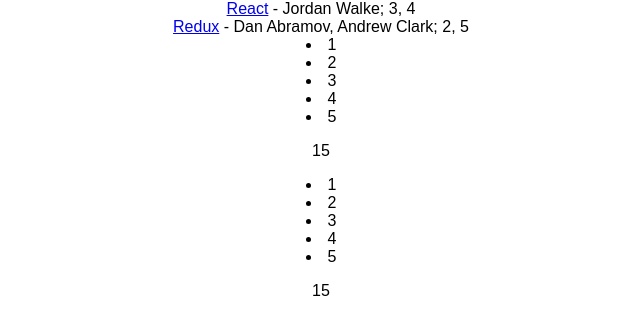
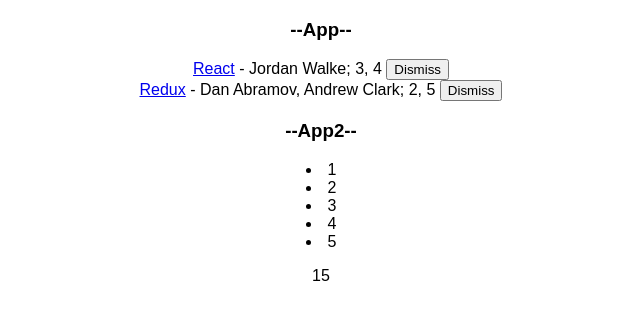
Before and after one commit to CoderKlemen/react, a React (Create React App) app in the folder hackernews/: page / in a window 1280 px wide. Shown: the top 334 px of the page, without its empty margins (319-959 px from the left). Built offline with nearby package versions, Linux system fonts and the light colour scheme.

Commit message:
fixed name issue, states, extract code from render and make a function

```diff
--- a/hackernews/src/App.js
+++ b/hackernews/src/App.js
@@ -20,41 +20,52 @@
   }
 ];
 
-const numbers = [1,2,3,4,5];
+class App extends Component {
+  constructor(props) {
+    super(props);
 
-let numbers1 = [1,2,3,4,5];
+    this.state = {
+      //list: list,
+      list,
+    }
 
-class App extends Component {
+    this.onDismiss = this.onDismiss.bind(this);
+  }
+
+  // removes a displayed item when you click the "Dismiss" button
+  onDismiss(id) {
+    const isNotId = item => item.objectID !== id;
+    const updatedList = this.state.list.filter(isNotId);
+    this.setState({ list: updatedList });
+  }
+
   render() {
-    // "className" equals class in HTML
-    // arrow function without brackets and return statement has a "concise body"
+    // - "className" equals class in HTML
+    // - arrow function without brackets and return statement has a "concise body"
+    // - we use "this.state" to access the local state to map it on the page
+    // - you can use shorthand to initialize object, where properties name is the same as variable name!
     return (
       <div className="App">
-        {list.map( item =>
+        <h3>--App--</h3>
+        {this.state.list.map( item =>
             <div key={item.objectID}>
               <span>
                 <a href={item.url}>{item.title}</a>
               </span>
               <span> - {item.author}</span>
               <span>; {item.num_comments}</span>
-              <span>, {item.points}</span>
+              <span>, {item.points} </span>
+              <span>
+                <button
+                  onClick={() => this.onDismiss(item.objectID)}
+                  type="button"
+                >
+                  Dismiss
+                </button>
+              </span>
             </div>
           )
         }
-        {
-          numbers.map( num => {
-            return (
-              <li key={num.toString()}>
-                {num}
-              </li>
-            )
-          })
-        }
-        <p>
-          {numbers1.reduce( (acc, cur) => {
-            return acc + cur;
-          })}
-        </p>
       </div>
     );
   }
--- /dev/null
+++ b/hackernews/src/App2.js
@@ -0,0 +1,56 @@
+import React, { Component } from "react";
+import "./App.css";
+
+
+const numbers = [1,2,3,4,5];
+
+let numbers1 = [1,2,3,4,5];
+
+class App2 extends Component {
+
+  constructor(props) {
+    super(props);
+
+    this.state = {
+      numbers: numbers,
+      numbers1: numbers1,
+    }
+  }
+
+  myFunctMap() {
+    return  (
+      this.state.numbers.map( num => {
+        return (
+          <li key={num.toString()}>
+            {num}
+          </li>
+        )
+      })
+    );
+  }
+
+  myFunctReduce() {
+    return (
+      this.state.numbers1.reduce( (acc, cur) => {
+        return acc + cur;
+      })
+    );
+  }
+
+  render() {
+    // - "className" equals class in HTML
+    // - arrow function without brackets and return statement has a "concise body"
+    // - you can move parts of render to a function and use that function in render!
+    return (
+      <div className="App">
+        <h3>--App2--</h3>
+        {this.myFunctMap()}
+        <p>
+          {this.myFunctReduce()}
+        </p>
+      </div>
+    );
+  }
+}
+
+export default App2;
--- a/hackernews/src/App_2.js
+++ /dev/null
@@ -1,34 +0,0 @@
-import React, { Component } from "react";
-import "./App.css";
-
-
-const numbers = [1,2,3,4,5];
-
-let numbers1 = [1,2,3,4,5];
-
-class App_2 extends Component {
-  render() {
-    // "className" equals class in HTML
-    // arrow function without brackets and return statement has a "concise body"
-    return (
-      <div className="App">
-        {
-          numbers.map( num => {
-            return (
-              <li key={num.toString()}>
-                {num}
-              </li>
-            )
-          })
-        }
-        <p>
-          {numbers1.reduce( (acc, cur) => {
-            return acc + cur;
-          })}
-        </p>
-      </div>
-    );
-  }
-}
-
-export default App_2;
--- a/hackernews/src/index.js
+++ b/hackernews/src/index.js
@@ -2,13 +2,13 @@
 import ReactDOM from 'react-dom';
 import './index.css';
 import App from './App';
-import App_2 from './App_2';
+import App2 from './App2';
 import registerServiceWorker from './registerServiceWorker';
 
 ReactDOM.render((
                 <div>
                     <App />
-                    <App_2 />
+                    <App2 />
                 </div>
                 )
                 , document.getElementById('root'));
```
